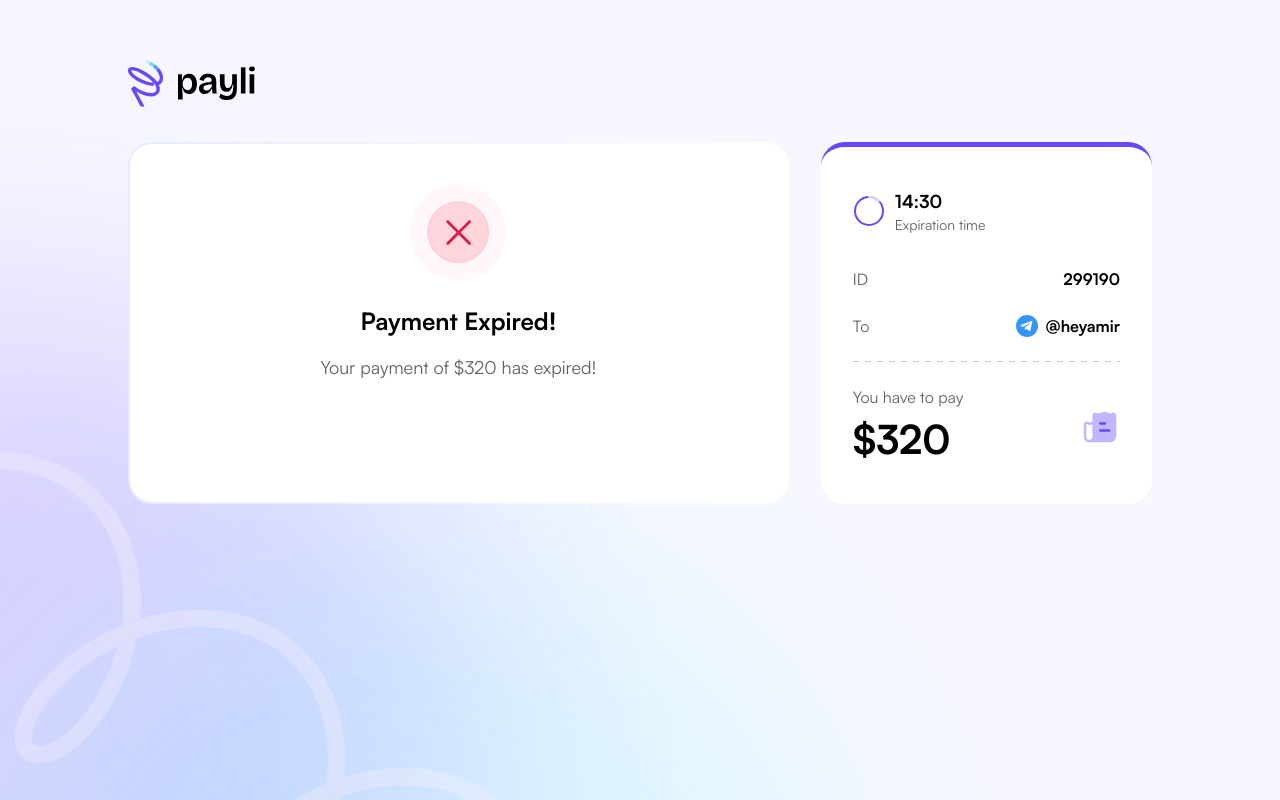
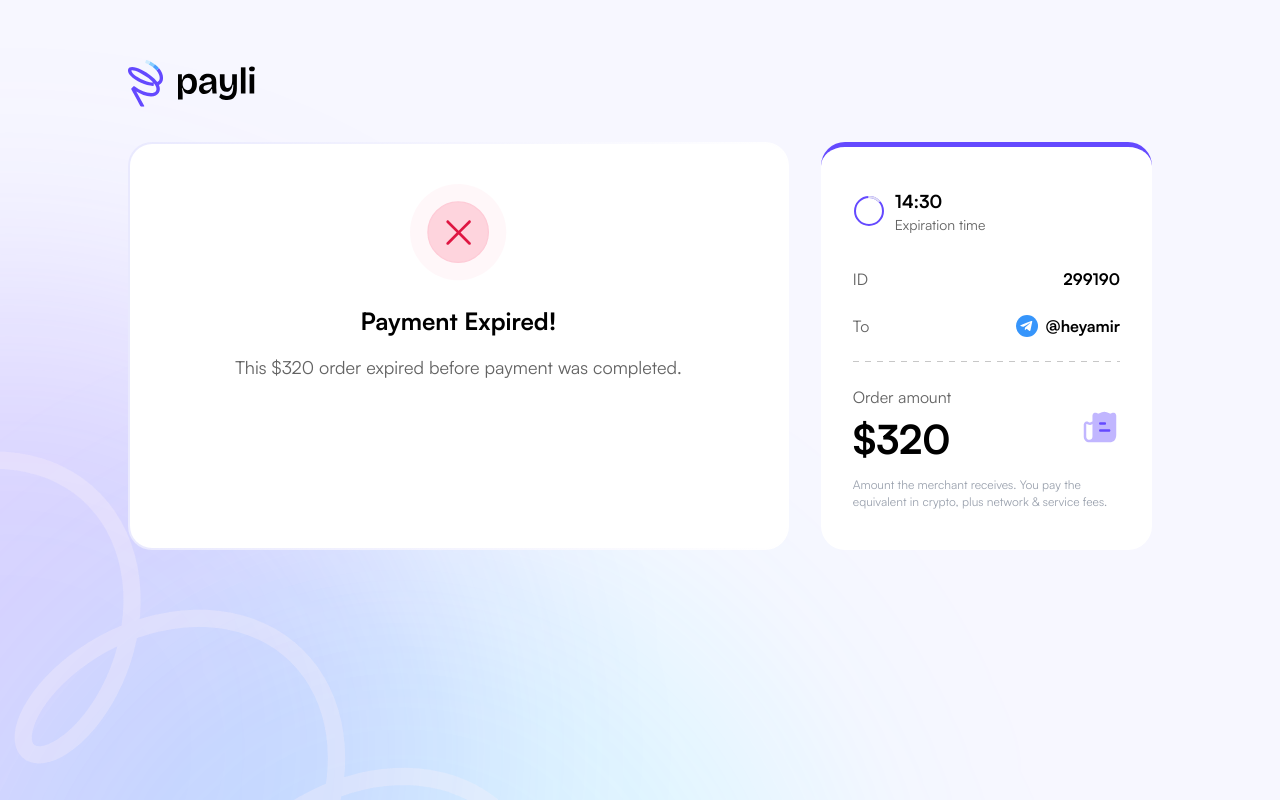
Before and after one commit to paylito/gateway-interface, a React (Vite) app: page /failed in a window 1280 px wide. Built offline with nearby package versions, Linux system fonts and the light colour scheme.

Commit message:
chore: change you have to pay section

```diff
--- a/index.html
+++ b/index.html
@@ -4,7 +4,7 @@
     <meta charset="UTF-8" />
     <link rel="icon" type="image/svg+xml" href="/favicon.svg" />
     <meta name="viewport" content="width=device-width, initial-scale=1.0" />
-    <title>gateway-interface</title>
+    <title>payli</title>
   </head>
   <body>
     <div id="root"></div>
--- a/src/contents/OrderForm.tsx
+++ b/src/contents/OrderForm.tsx
@@ -1,4 +1,5 @@
 import { useEffect, useMemo, useState } from "react";
+import { useParams } from "react-router-dom";
 import Box from "../components/Box";
 import Qrcode from "../components/Qrcode";
 import CSelect, { type IOption } from "../components/Select";
@@ -8,6 +9,12 @@ import OrderLoading from "./OrderLoading";
 export type IOrderStatus = "pending" | "success" | "failed";
 
 const EMAIL_REGEX = /^[^\s@]+@[^\s@]+\.[^\s@]+$/;
+
+// The order amount in USD — this is what the merchant ultimately receives.
+// Shoppers pay the equivalent in their chosen crypto plus network & service
+// fees, so the amount they actually send is NOT this number.
+const ORDER_AMOUNT_USD = 320;
+const ORDER_AMOUNT = `$${ORDER_AMOUNT_USD}`; // "$320", for display
 
 const OrderFailed = () => {
   return (
@@ -19,7 +26,7 @@ const OrderFailed = () => {
       <p className="text-2xl font-bold text-center pt-6">Payment Expired!</p>
 
       <p className="text-lg text-[#636363] text-center pt-4">
-        Your payment of $320 has expired!
+        This {ORDER_AMOUNT} order expired before payment was completed.
       </p>
     </div>
   );
@@ -51,7 +58,7 @@ const OrderSuccess = () => {
       <p className="text-2xl font-bold text-center pt-6">Payment successful!</p>
 
       <p className="text-lg text-[#636363] text-center pt-4">
-        Your payment of $320 has been sent successfully.
+        Your payment for this {ORDER_AMOUNT} order was sent successfully.
       </p>
 
       <div className="bg-[#F7F7FF] rounded-[24px] px-6 sm:px-8 py-6 lg:mx-[63px] mt-6 lg:block hidden">
@@ -305,9 +312,19 @@ const OrderPending = () => {
         {isComplete ? (
           <>
             <p className="lg:text-2xl text-[18px] lg:pt-6 pt-4 font-medium text-center px-4">
-              Please send{" "}
-              <span className="text-[#4D35DB] font-semibold">$320</span> to the
-              address below
+              Send{" "}
+              <span className="text-[#4D35DB] font-semibold">
+                {token.symbol}
+              </span>{" "}
+              to the address below
+            </p>
+
+            <p className="text-[12px] text-[#636363] text-center px-6 lg:pt-2 pt-1 leading-snug">
+              The merchant receives{" "}
+              <span className="font-semibold">{ORDER_AMOUNT}</span>. After
+              network &amp; service fees, you&apos;ll send a little more than{" "}
+              {ORDER_AMOUNT} worth of {token.symbol} — confirm the exact amount
+              before sending.
             </p>
 
             <div className="flex lg:justify-between justify-center items-center lg:p-6 p-4 xl:flex-row flex-col w-full gap-5">
@@ -380,6 +397,13 @@ const OrderForm = ({ status }: OrderFormProps) => {
     return () => clearTimeout(timeout);
   }, [status]);
 
+  const { id } = useParams<{ id: string }>();
+
+  // Reflect the payment in the browser tab, e.g. "payli - 299190".
+  useEffect(() => {
+    document.title = id ? `payli - ${id}` : "payli";
+  }, [id]);
+
   if (!ready) {
     return <OrderLoading />;
   }
@@ -408,7 +432,7 @@ const OrderForm = ({ status }: OrderFormProps) => {
           </Box>
 
           <Box
-            className="lg:w-1/3 min-w-0 lg:ml-[32px] ml-[18px] lg:mr-[0px] mr-[18px] lg:px-8 px-4 lg:py-10 py-[16px] max-h-[362px] lg:mt-[0px] mt-[56px]"
+            className="lg:w-1/3 min-w-0 lg:ml-[32px] ml-[18px] lg:mr-[0px] mr-[18px] lg:px-8 px-4 lg:py-10 py-[16px] max-h-[440px] lg:mt-[0px] mt-[56px]"
             style={{
               borderTop: "5px solid #6449FF",
             }}
@@ -451,10 +475,12 @@ const OrderForm = ({ status }: OrderFormProps) => {
             <div className="lg:mt-[23px] mt-3 flex justify-between items-center">
               <div>
                 <p className="text-[#636363] lg:text-base text-[14px]">
-                  You have to pay
+                  Order amount
                 </p>
 
-                <p className="text-[40px] font-bold lg:block hidden">$320</p>
+                <p className="text-[40px] font-bold lg:block hidden">
+                  {ORDER_AMOUNT}
+                </p>
               </div>
 
               <div className="flex gap-2 items-center">
@@ -463,9 +489,16 @@ const OrderForm = ({ status }: OrderFormProps) => {
                   className="lg:w-10 w-6 lg:h-10 h-6"
                 />
 
-                <p className="lg:hidden block font-bold text-[22px]">$320</p>
+                <p className="lg:hidden block font-bold text-[22px]">
+                  {ORDER_AMOUNT}
+                </p>
               </div>
             </div>
+
+            <p className="text-[#9CA3AF] text-[12px] mt-2 leading-snug">
+              Amount the merchant receives. You pay the equivalent in crypto,
+              plus network &amp; service fees.
+            </p>
           </Box>
         </div>
       </div>
```
